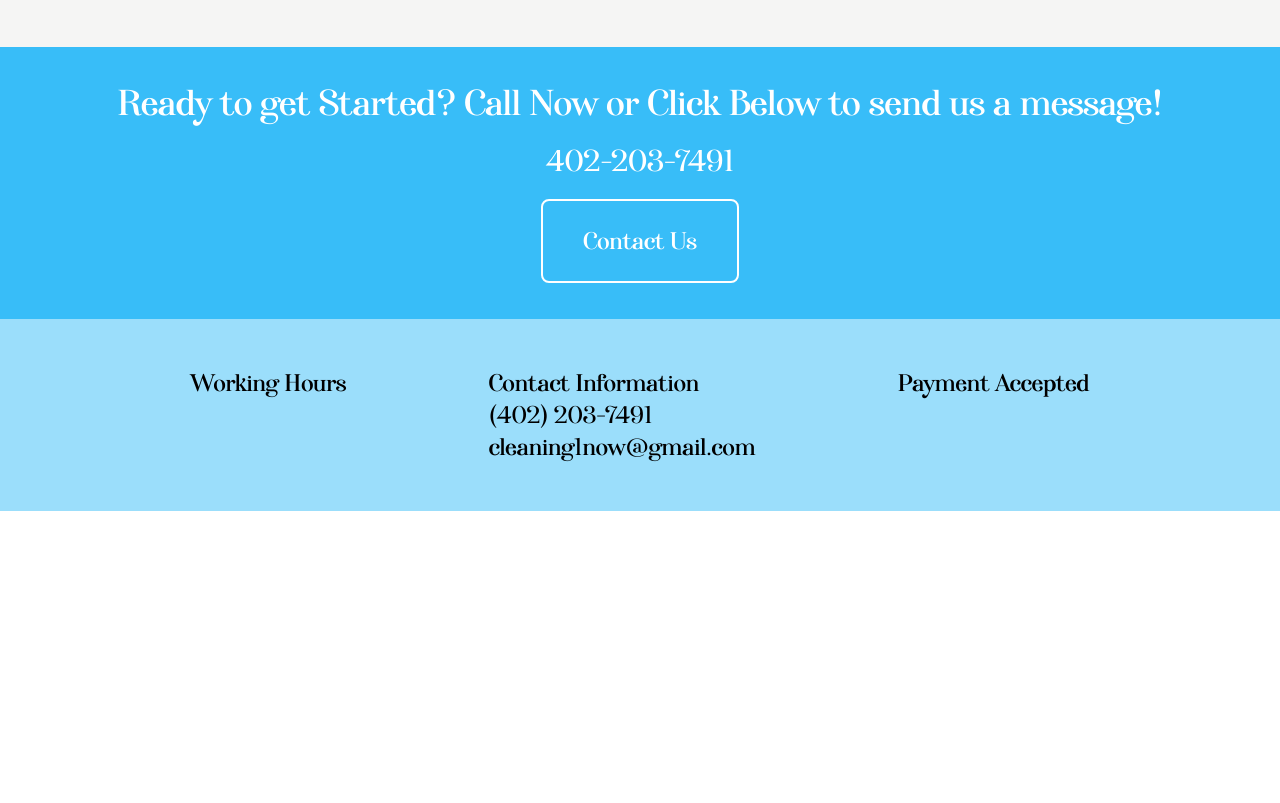
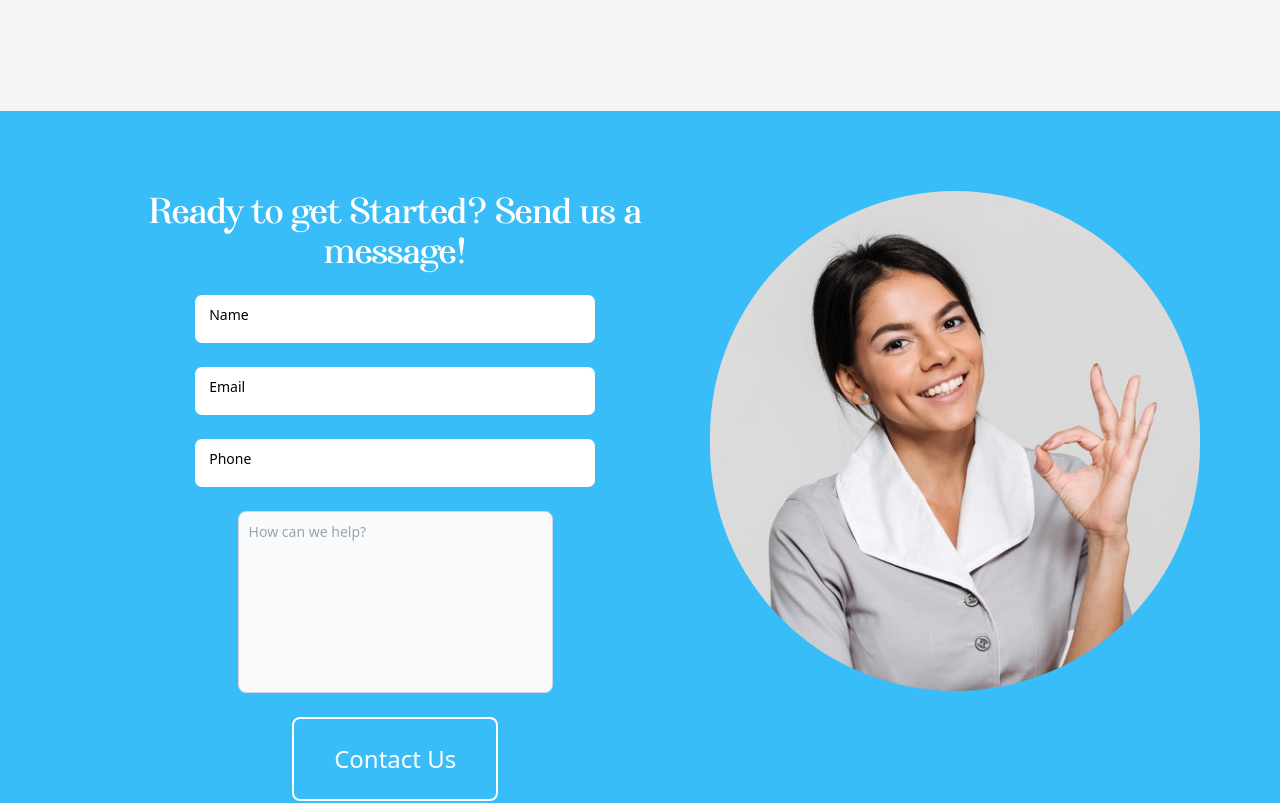
Before and after one commit to Tactenator/maribel, a React (Create React App) app: page / in a window 1280 px wide. Shown: the part 2160-2963 px from the top of the page. Before the commit the page ends 2671 px from the top, so only its background shows below. Built offline with nearby package versions, Linux system fonts and the light colour scheme.

Commit message:
updated landing page

```diff
--- /dev/null
+++ b/src/components/contact.js
@@ -0,0 +1,52 @@
+import Maid from '../images/maid.jpg'
+
+const Contact = () => {
+    return (
+        <div id="contact-container" className="flex flex-row justify-center py-20 px-20 bg-sky-400">
+            <div id="form-container" className="w-full">
+            <div className="flex flex-col gap-6 items-center">
+                <div id='requestInfo-container' className='bg-sky-400 text-center text-white font-Afterglow w-full'>
+                    <h1 className='text-4xl '>Ready to get Started? Send us a message!</h1>
+                </div>
+                    <div className="relative h-12 w-1/2 min-w-[400px]">
+                        <input
+                        className="peer h-full w-full rounded-[7px] border border-white bg-white border-t-transparent bg-transparent px-3 py-2.5 font-sans text-sm font-normal text-black outline outline-0 transition-all placeholder-shown:border placeholder-shown:border-t-blue-gray-200 focus:border-2 focus:black focus:border-t-transparent focus:outline-0 disabled:border-0 disabled:bg-blue-gray-50"
+                        placeholder=" "
+                        />
+                        <label className="pointer-events-none absolute left-0 -top-1.5 flex h-full w-full select-none text-[11px] font-normal leading-tight text-black transition-all before:pointer-events-none before:mt-[6.5px] before:mr-1 before:box-border before:block before:h-1.5 before:w-2.5   before:transition-all after:pointer-events-none after:mt-[6.5px] after:ml-1 after:box-border after:block  after:flex-grow after:rounded-tr-md  peer-placeholder-shown:text-sm peer-placeholder-shown:leading-[3.75] peer-placeholder-shown:text-black peer-placeholder-shown:before:border-transparent peer-placeholder-shown:after:border-transparent peer-focus:text-[11px] peer-focus:leading-tight peer-disabled:text-transparent  peer-disabled:peer-placeholder-shown:text-blue-gray-500">
+                        Name
+                        </label>
+                    </div>
+                    <div className="relative h-12 w-1/2 min-w-[400px]">
+                        <input
+                        className="peer h-full w-full rounded-[7px] border border-white bg-white border-t-transparent bg-transparent px-3 py-2.5 font-sans text-sm font-normal text-black outline outline-0 transition-all placeholder-shown:border placeholder-shown:border-t-blue-gray-200 "
+                        placeholder=" "
+                        />
+                        <label className="pointer-events-none absolute left-0 -top-1.5 flex h-full w-full select-none text-[11px] font-normal leading-tight text-black transition-all before:pointer-events-none before:mt-[6.5px] before:mr-1 before:box-border before:block before:h-1.5 before:w-2.5   before:transition-all after:pointer-events-none after:mt-[6.5px] after:ml-1 after:box-border after:block  after:flex-grow after:rounded-tr-md  peer-placeholder-shown:text-sm peer-placeholder-shown:leading-[3.75] peer-placeholder-shown:text-black peer-placeholder-shown:before:border-transparent peer-placeholder-shown:after:border-transparent peer-focus:text-[11px] peer-focus:leading-tight peer-disabled:text-transparent  peer-disabled:peer-placeholder-shown:text-blue-gray-500">
+                        Email
+                        </label>
+                    </div>
+                    <div className="relative h-12 w-1/2 min-w-[400px]">
+                    <input
+                        className="peer h-full w-full rounded-[7px] border border-white bg-white border-t-transparent bg-transparent px-3 py-2.5 font-sans text-sm font-normal text-black outline outline-0 transition-all placeholder-shown:border placeholder-shown:border-t-blue-gray-200 focus:border-2 focus:black focus:border-t-transparent focus:outline-0 disabled:border-0 disabled:bg-blue-gray-50"
+                        placeholder=" "
+                        />
+                        <label className="pointer-events-none absolute left-0 -top-1.5 flex h-full w-full select-none text-[11px] font-normal leading-tight text-black transition-all before:pointer-events-none before:mt-[6.5px] before:mr-1 before:box-border before:block before:h-1.5 before:w-2.5   before:transition-all after:pointer-events-none after:mt-[6.5px] after:ml-1 after:box-border after:block  after:flex-grow after:rounded-tr-md  peer-placeholder-shown:text-sm peer-placeholder-shown:leading-[3.75] peer-placeholder-shown:text-black peer-placeholder-shown:before:border-transparent peer-placeholder-shown:after:border-transparent peer-focus:text-[11px] peer-focus:leading-tight peer-disabled:text-transparent  peer-disabled:peer-placeholder-shown:text-blue-gray-500">
+                        Phone
+                        </label>
+                    </div>
+                        <textarea rows="8" cols="50" placeholder='How can we help?'
+                        className='bg-gray-50 rounded-lg p-2.5 border border-gray-300 resize-none text-sm w-1/2 text-gray-900'></textarea>
+                       <button className='border-solid border-2 border-white text-white py-6 px-10 text-2xl rounded-lg transition-all duration-200
+                                           hover:bg-white hover:text-sky-500'>Contact Us</button>
+                </div>
+
+            </div>
+            <img className="rounded-full w-[500px] h-[500px]" src={Maid} alt="Happy maid smiling"></img>
+
+        </div>
+
+     );
+}
+
+export default Contact;
--- a/src/pages/about.js
+++ b/src/pages/about.js
@@ -1,4 +1,5 @@
 import Blurb from '../components/blurb';
+import Contact from '../components/contact';
 import Main from '../images/about1.jpg';
 import Left from '../images/about2.jpg';
 import Right from '../images/about3.jpg';
@@ -37,6 +38,7 @@ const About = () => {
                 </div>
             </div>
             <Blurb />
+            <Contact />
         </>
      );
 }
--- a/src/pages/home.js
+++ b/src/pages/home.js
@@ -5,6 +5,7 @@ import Cleaning from '../images/cleaning.jpg';
 import Bravo from '../images/bravologo.png'
 import Mots from '../images/motslogo.png';
 import Mlcdc from '../images/mlcdclogog.png';
+import Contact from '../components/contact';
 
 
 const Home = () => {
@@ -71,7 +72,7 @@ const Home = () => {
                         </div>
                     </div>
                 </div>
-            <div id='testimonials-container' className='text-black p-20 font-Afterglow flex justify-center bg-stone-100 gap-10'>
+            <div id='testimonials-container' className='text-black py-28 px-20 font-Afterglow flex justify-center bg-stone-100 gap-10'>
                 <div className="text-3xl">
                     <h1 className="mb-10 font-Monarda">Brands That Trust Us</h1>
                     <div id='brands-container' className='grid grid-cols-2 gap-5'>
@@ -94,13 +95,7 @@ const Home = () => {
                     </div>
                 </div>
             </div>
-            <div id='requestInfo-container' className='bg-sky-400 p-9 text-center text-white font-Afterglow'>
-                <h1 className='text-4xl'>Ready to get Started? Call Now or Click Below to send us a message!</h1>
-                <h1 className='text-3xl py-5'>402-203-7491</h1>
-                <button className='border-solid border-2 border-white py-6 px-10 text-2xl rounded-lg transition-all duration-200
-                                   hover:bg-white hover:text-sky-500 hover:border-solid hover:border-2 hover:border-sky-400/50
-                '>Contact Us</button>
-            </div>
+            <Contact />
         </>
      );
 }
```
Also changed, not shown: src/images/maid.jpg (added).
